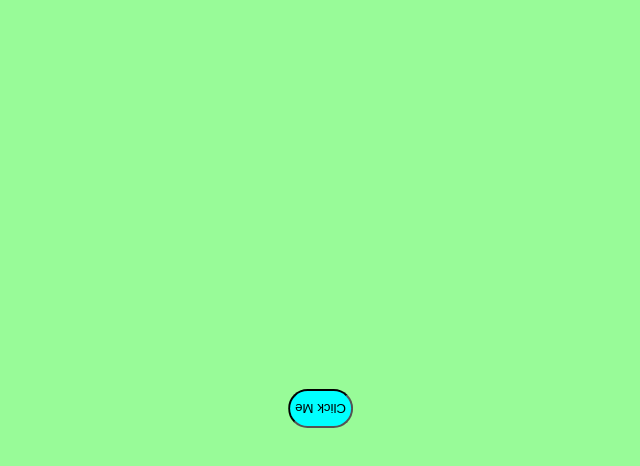
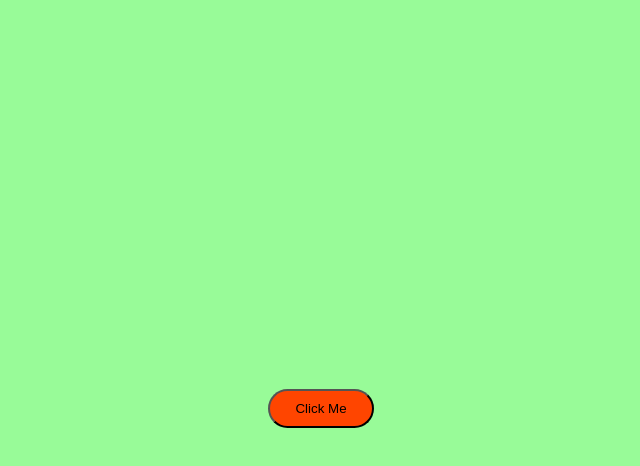
Before and after one commit to TSaieesh/Color-Change, a plain HTML site: page index.html in a window 1280 px wide. In both pictures the pointer is over the button "Click Me". Shown: the whole page, without its empty margins (327-967 px from the left). Drawn offline with Linux system fonts and the light colour scheme.

Commit message:
Update styles.css

```diff
--- a/styles.css
+++ b/styles.css
@@ -6,11 +6,10 @@ body{
     align-items: center;
 }
 button{
-    padding: 10px 5px;
+    padding: 10px 25px;
     background-color: greenyellow;
     border-radius: 50px;
 }
 button:hover{
-    background-color: aqua;
-    transform: rotate(180deg);
+    background-color: orangered;
 }
```
